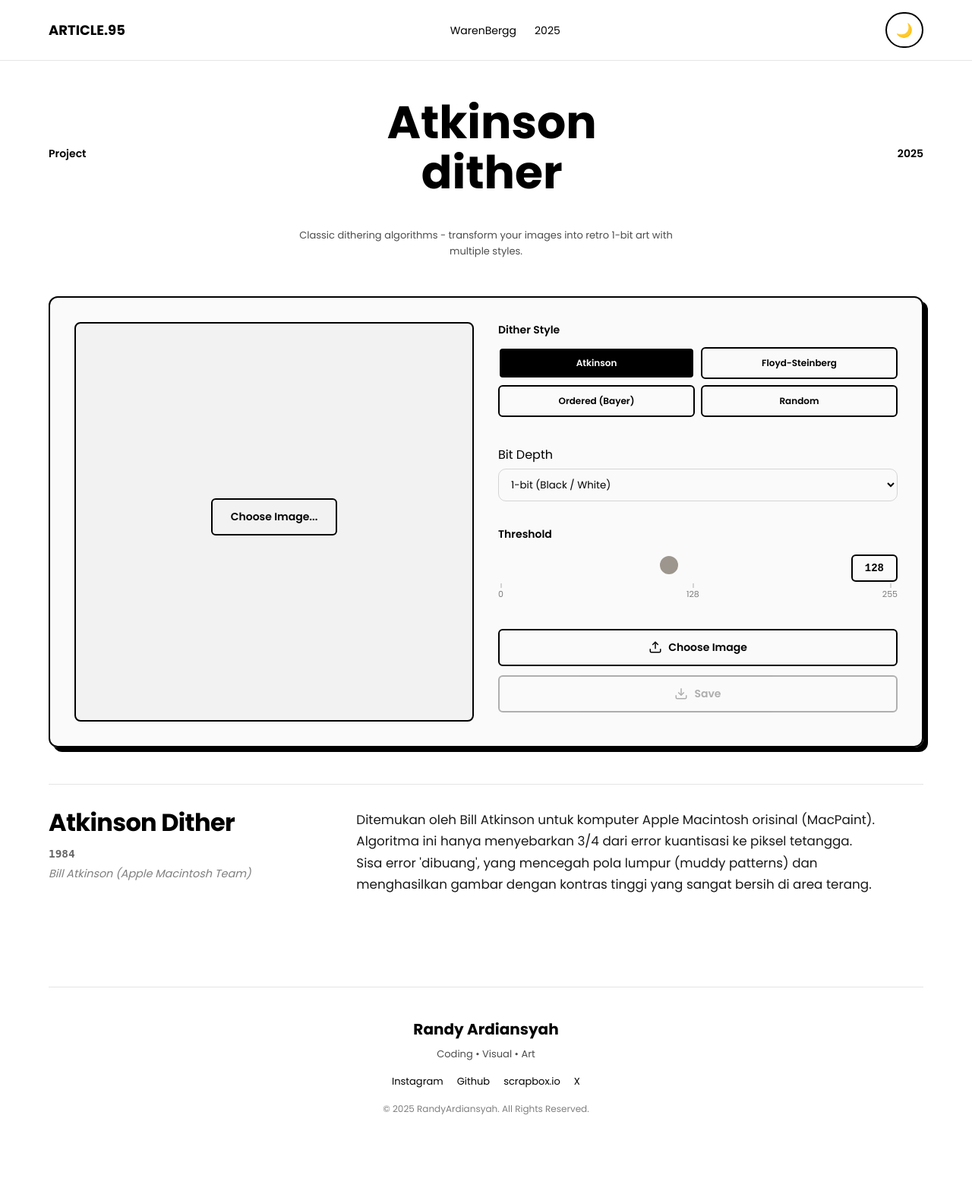
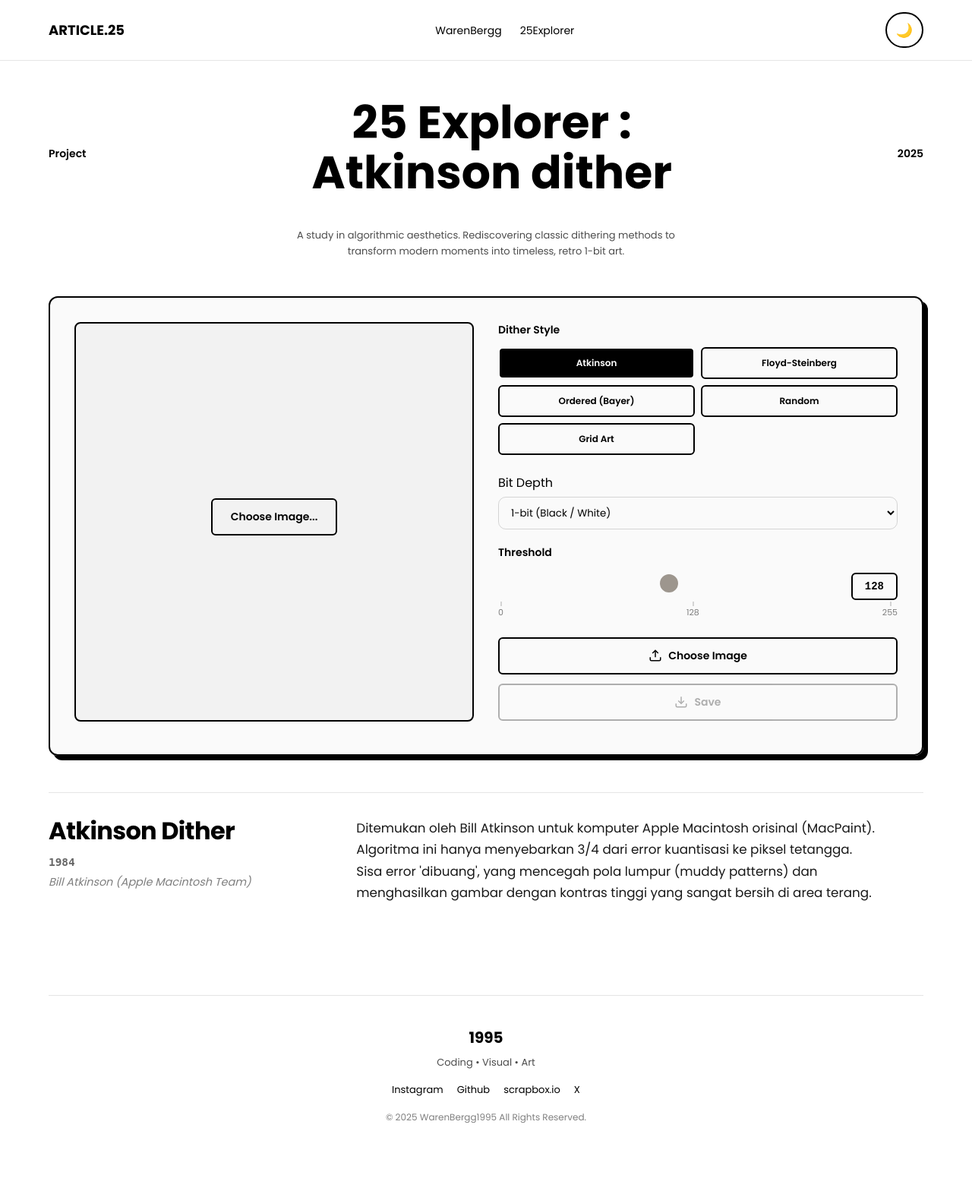
Before and after one commit to warenbergg/warenbergg1995art, a Flask app: page /dither in a window 1280 px wide. Shown: the whole page at 76% size. Before the commit the page ends 1468 px from the top, so only its background shows below. Run offline with Flask 3, Linux system fonts and the light colour scheme.

Commit message:
update dither dan menambah grid art

```diff
--- a/static/dither.js
+++ b/static/dither.js
@@ -421,7 +421,13 @@ const algoInfo = {
     year: "N/A",
     author: "Konsep Matematika Dasar",
     desc: "Bentuk paling primitif dari dithering. Algoritma ini menambahkan 'white noise' acak ke setiap piksel sebelum dikuantisasi. Meskipun hasilnya kasar dan tidak rapi, teknik ini sering digunakan untuk efek artistik 'film grain' atau tekstur berpasir yang estetik.",
-  }
+  },
+  grid: {
+    title: "Grid Art (Mosaic)",
+    year: "Retro Era",
+    author: "Pixelation Technique",
+    desc: "Teknik stilisasi yang membagi gambar menjadi blok-blok besar (grid). Setiap blok dianalisis rata-rata kecerahannya dan diisi dengan warna solid. Menciptakan estetika 'Pixel Art', 'Lego', atau kerajinan kristik (cross-stitch) yang minimalis.",
+  },
 };
 
 // Fungsi Update Info
@@ -454,3 +460,159 @@ styleButtons.forEach((btn) => {
 
 // Panggil sekali saat load agar default (Atkinson) muncul
 updateInfoCard("atkinson");
+
+/* =========================
+   GLOBAL STATE & SELECTORS
+========================= */
+// ... (variabel lama Anda) ...
+const gridControls = document.getElementById("gridControls");
+const gridColorInput = document.getElementById("gridColor");
+const blockSizeSlider = document.getElementById("blockSizeSlider");
+const blockSizeValue = document.getElementById("blockSizeValue");
+
+/* =========================
+   STYLE BUTTONS LISTENER (UPDATE)
+========================= */
+styleButtons.forEach((btn) => {
+  btn.addEventListener("click", () => {
+    styleButtons.forEach((b) => b.classList.remove("active"));
+    btn.classList.add("active");
+    currentStyle = btn.dataset.style;
+
+    // Update Info Card (jika Anda pakai fitur info card)
+    if (typeof updateInfoCard === "function") updateInfoCard(currentStyle);
+
+    // Tampilkan kontrol khusus jika mode Grid dipilih
+    if (currentStyle === "grid") {
+      gridControls.classList.remove("hidden");
+      // Sembunyikan bit depth karena tidak dipakai di mode ini
+      document.querySelector('.bit-group').classList.add('hidden');
+    } else {
+      gridControls.classList.add("hidden");
+      document.querySelector('.bit-group').classList.remove('hidden');
+    }
+
+    processImage();
+  });
+});
+
+/* =========================
+   EVENT LISTENERS BARU
+========================= */
+gridColorInput.addEventListener("input", processImage);
+blockSizeSlider.addEventListener("input", () => {
+  blockSizeValue.textContent = blockSizeSlider.value;
+  processImage();
+});
+
+/* =========================
+   NEW ALGORITHM: GRID ART
+========================= */
+function gridArtRender(img, threshold, blockSize, colorHex) {
+  const { data, width, height } = img;
+
+  // Konversi Hex Color ke RGB
+  const rT = parseInt(colorHex.slice(1, 3), 16);
+  const gT = parseInt(colorHex.slice(3, 5), 16);
+  const bT = parseInt(colorHex.slice(5, 7), 16);
+
+  // Loop per BLOCK (bukan per pixel)
+  for (let y = 0; y < height; y += blockSize) {
+    for (let x = 0; x < width; x += blockSize) {
+
+      // 1. Hitung rata-rata kecerahan dalam blok ini
+      let totalBrightness = 0;
+      let count = 0;
+
+      for (let by = 0; by < blockSize; by++) {
+        for (let bx = 0; bx < blockSize; bx++) {
+          const px = x + bx;
+          const py = y + by;
+          if (px < width && py < height) {
+            const i = (py * width + px) * 4;
+            // Rumus luminance sederhana
+            const brightness = (data[i] + data[i+1] + data[i+2]) / 3;
+            totalBrightness += brightness;
+            count++;
+          }
+        }
+      }
+
+      const avg = totalBrightness / count;
+
+      // 2. Tentukan warna blok berdasarkan Threshold
+      // Jika rata-rata pixel LEBIH GELAP dari threshold -> Warnai
+      // Jika lebih terang -> Putih/Transparan
+
+      const isSolid = avg < threshold;
+
+      // 3. Warnai seluruh blok
+      for (let by = 0; by < blockSize; by++) {
+        for (let bx = 0; bx < blockSize; bx++) {
+          const px = x + bx;
+          const py = y + by;
+
+          // Efek 'Gap' kecil (opsional) agar terlihat seperti kotak terpisah
+          // Hapus 'if' di bawah jika ingin kotak menyatu penuh
+          if (bx === blockSize - 1 || by === blockSize - 1) continue;
+
+          if (px < width && py < height) {
+            const i = (py * width + px) * 4;
+
+            if (isSolid) {
+              data[i] = rT;
+              data[i+1] = gT;
+              data[i+2] = bT;
+              data[i+3] = 255; // Alpha penuh
+            } else {
+              // Background (Putih atau Transparan)
+              // Sesuaikan dengan CSS dark mode Anda jika mau
+              data[i] = 240;
+              data[i+1] = 240;
+              data[i+2] = 240;
+              data[i+3] = 0; // 0 = Transparan (biar background web kelihatan)
+            }
+          }
+        }
+      }
+    }
+  }
+  return img;
+}
+
+/* =========================
+   PROCESS PIPELINE (UPDATE)
+========================= */
+function processImage() {
+  if (!originalImage) return;
+
+  const threshold = parseInt(thresholdSlider.value);
+  // Ambil nilai Block Size slider
+  const blockSize = parseInt(blockSizeSlider.value);
+  // Ambil warna
+  const color = gridColorInput.value;
+
+  const levels = Math.pow(2, parseInt(bitDepthSelect.value));
+
+  // ... (Kode setup canvas width/height yang lama tetap sama) ...
+  ctx.clearRect(0, 0, canvas.width, canvas.height);
+  const scale = Math.min(canvas.width / originalImage.width, canvas.height / originalImage.height);
+  const w = originalImage.width * scale;
+  const h = originalImage.height * scale;
+  const x = (canvas.width - w) / 2;
+  const y = (canvas.height - h) / 2;
+  ctx.drawImage(originalImage, x, y, w, h);
+  let img = ctx.getImageData(0, 0, canvas.width, canvas.height);
+
+  // --- SWITCH CASE UPDATE ---
+  switch (currentStyle) {
+    case "atkinson": img = atkinsonDither(img, threshold, levels); break;
+    case "floyd":    img = floydSteinbergDither(img, threshold, levels); break;
+    case "ordered":  img = orderedDither(img, threshold, levels); break;
+    case "random":   img = randomDither(img, threshold, levels); break;
+    // TAMBAHAN:
+    case "grid":     img = gridArtRender(img, threshold, blockSize, color); break;
+  }
+
+  ctx.putImageData(img, 0, 0);
+}
--- a/templates/dither.html
+++ b/templates/dither.html
@@ -9,36 +9,31 @@
 </head>
 
 <body>
-  <!-- NAVBAR -->
   <nav class="navbar">
     <div class="navbar-content">
-      <h2 class="logo">ARTICLE.95</h2>
+      <h2 class="logo">ARTICLE.25</h2>
       <ul>
         <li><a href="/">WarenBergg</a></li>
-        <li><a href="/dither">2025</a></li>
+        <li><a href="/dither">25Explorer</a></li>
       </ul>
       <button id="darkModeToggle" class="dark-btn">🌙</button>
     </div>
   </nav>
 
-  <!-- MAIN CONTENT -->
   <div class="container">
-    <!-- HEADER -->
     <header class="header">
       <div class="header-top">
         <span>Project</span>
-        <h1>Atkinson<br>dither</h1>
+        <h1>25 Explorer :<br>Atkinson dither</h1>
         <span>2025</span>
       </div>
       <p>
-        Classic dithering algorithms - transform your images into retro 1-bit art with multiple styles.
+        A study in algorithmic aesthetics. Rediscovering classic dithering methods to transform modern moments into timeless, retro 1-bit art.
       </p>
     </header>
 
-    <!-- TOOL -->
     <div class="tool-container">
       <div class="tool-grid">
-        <!-- Canvas Area -->
         <div class="canvas-container">
           <div id="uploadPlaceholder" class="upload-placeholder">
             <button class="btn" onclick="document.getElementById('fileInput').click()">
@@ -49,9 +44,7 @@
           <input type="file" id="fileInput" accept="image/*">
         </div>
 
-        <!-- Controls -->
         <div class="controls">
-          <!-- Style Selector -->
           <div class="style-group">
             <label>Dither Style</label>
             <div class="style-buttons">
@@ -59,9 +52,25 @@
               <button class="style-btn" data-style="floyd">Floyd-Steinberg</button>
               <button class="style-btn" data-style="ordered">Ordered (Bayer)</button>
               <button class="style-btn" data-style="random">Random</button>
+              <button class="style-btn" data-style="grid">Grid Art</button>
             </div>
           </div>
-          <!-- Bit Depth Selector -->
+
+          <div id="gridControls" class="hidden" style="margin-bottom: 1.5rem; padding: 12px; background: rgba(127,127,127,0.1); border-radius: 8px; border: 1px solid rgba(127,127,127,0.2);">
+            <div style="display: flex; gap: 1rem; align-items: center; margin-bottom: 12px;">
+              <label style="margin:0; font-weight:600; font-size:0.9rem;">Grid Color:</label>
+              <input type="color" id="gridColor" value="#0055ff" style="border:none; width:30px; height:30px; cursor:pointer; background:none;">
+            </div>
+
+            <div class="slider-group" style="margin-bottom:0;">
+              <label style="font-size:0.9rem;">Block Size</label>
+              <div class="slider-container">
+                <input type="range" id="blockSizeSlider" min="4" max="50" value="12">
+                <div class="slider-value" id="blockSizeValue">12</div>
+              </div>
+            </div>
+          </div>
+
           <div class="bit-group">
             <label>Bit Depth</label>
             <select id="bitDepth">
@@ -71,7 +80,6 @@
             </select>
           </div>
 
-          <!-- Threshold Slider -->
           <div class="slider-group">
             <label>Threshold</label>
             <div class="slider-container">
@@ -108,7 +116,6 @@
       </div>
     </div>
 
-<!-- info -->
     <section class="info-section">
       <div class="info-grid">
         <div class="info-header">
@@ -127,9 +134,6 @@
       </div>
     </section>
 
-  <!-- =========================
-     STILL EXPORT MODAL
-========================= -->
   <div id="stillModal" class="still-modal hidden">
     <div class="still-box">
       <canvas id="stillCanvas"></canvas>
@@ -142,20 +146,18 @@
   </div>
 
 
-  <!-- FOOTER -->
   <footer class="footer">
-    <p class="title">Randy Ardiansyah</p>
+    <p class="title">1995</p>
     <p class="subtitle">Coding • Visual • Art</p>
     <div class="social-links">
       <a href="#" target="_blank">Instagram</a>
-      <a href="#" target="_blank">Github</a>
+      <a href="https://github.com/warenbergg" target="_blank">Github</a>
       <a href="https://scrapbox.io/WarenBergg1995/" target="_blank">scrapbox.io</a>
       <a href="https://x.com/warenbergg1995" target="_blank">X</a>
     </div>
-    <p class="copyright">© 2025  RandyArdiansyah. All Rights Reserved.</p>
+    <p class="copyright">© 2025 WarenBergg1995 All Rights Reserved.</p>
   </footer>
 
-  <!-- JAVASCRIPT -->
   <script src="/static/dither.js"></script>
 </body>
 </html>
```
Also changed, not shown: static/dither.css (+53 -0 lines), templates/index.html (+22 -12 lines), static/images/conan.png (added), static/images/mori.png (added). Lines whose indentation alone changed are shown as unchanged.
